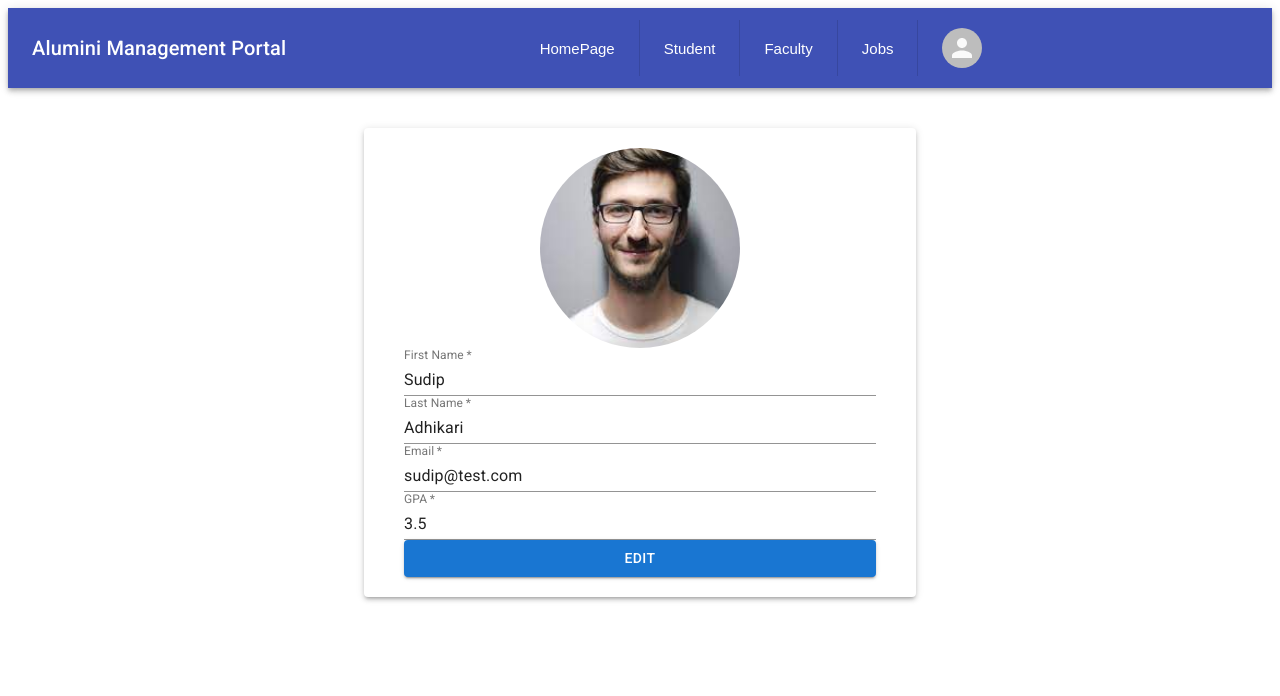
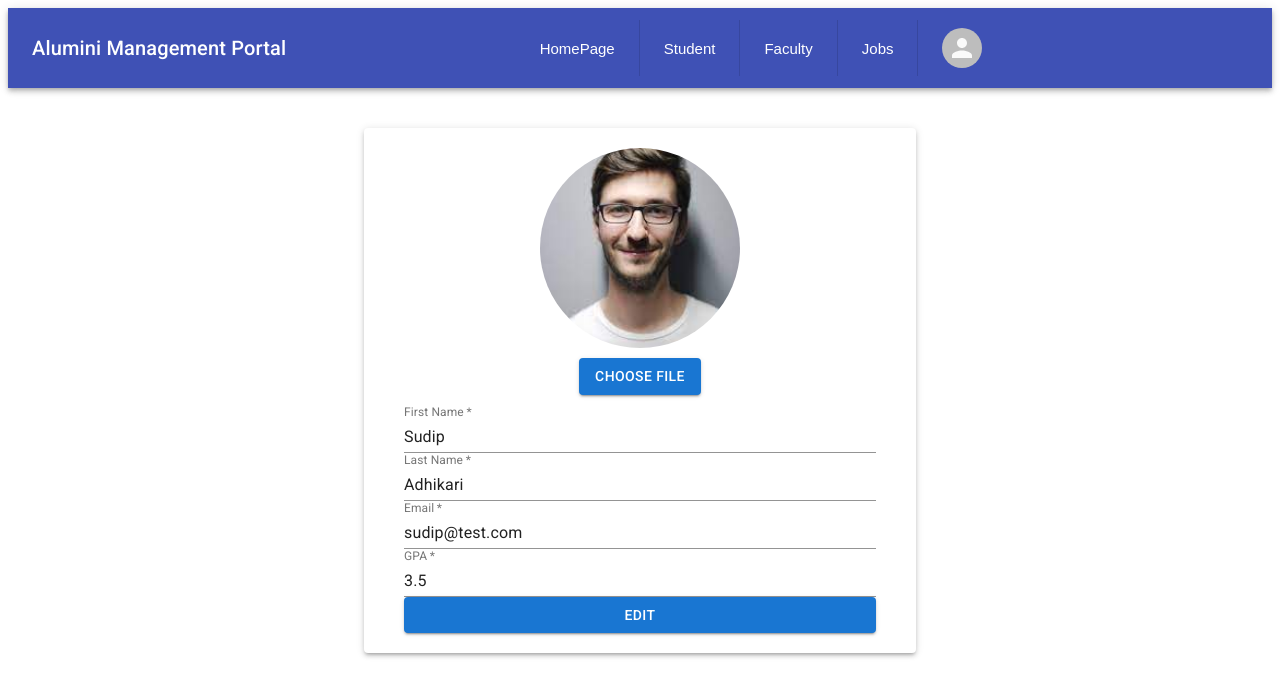
Before and after one commit to umur/waa-june-2022-final-project, a React (Create React App) app in the folder alumni_app/: page /Profile in a window 1280 px wide. Shown: the top 696 px of the page. Built offline with nearby package versions, Linux system fonts and the light colour scheme; no server answers.

Commit message:
component added

```diff
--- a/alumni_app/src/pages/profile/Profile.js
+++ b/alumni_app/src/pages/profile/Profile.js
@@ -18,6 +18,7 @@ const Profile = () => {
       gpa: 3.5,
       lastLoggedInAt: "2022/6/17",
       active: true,
+      files: "/images/profile-imagejpg.jpg",
     },
   };
 
@@ -32,8 +33,8 @@ const Profile = () => {
     fetchData();
   }, []);
 
-  const handleInputChange = () => {
-    console.log("form changed");
+  const handleImageUpload = (event) => {
+    console.log("Image is changed " + event.target.files[0]);
   };
 
   return (
@@ -43,12 +44,25 @@ const Profile = () => {
           <Grid item xs={12} alignContent="center" className="profile-img">
             <Avatar
               alt="User Profile"
-              src="/images/profile-imagejpg.jpg"
+              src={userState.user.files}
               sx={{ width: 200, height: 200 }}
             />
+            {/* onChange={} */}
           </Grid>
+          <div className="file-upload">
+            <Button variant="contained" component="label">
+              Choose File
+              <input
+                type="file"
+                hidden
+                name="image"
+                onChange={handleImageUpload}
+              />
+            </Button>
+          </div>
 
           <TextField
+            className="text-field"
             required
             id="firstname"
             label="First Name"
@@ -66,6 +80,7 @@ const Profile = () => {
 
           <TextField
             required
+            className="text-field"
             id="lastname"
             label="Last Name"
             defaultValue={userState.user.lastName}
@@ -74,6 +89,7 @@ const Profile = () => {
 
           <TextField
             required
+            className="text-field"
             id="email"
             label="Email"
             defaultValue={userState.user.email}
@@ -82,6 +98,7 @@ const Profile = () => {
 
           <TextField
             required
+            className="text-field"
             id="gpa"
             label="GPA"
             type="number"
@@ -89,7 +106,7 @@ const Profile = () => {
             fullWidth
           />
 
-          <Button variant="contained" fullWidth>
+          <Button variant="contained" fullWidth className="text-field">
             Edit
           </Button>
         </Paper>
--- a/alumni_app/src/pages/profile/style.css
+++ b/alumni_app/src/pages/profile/style.css
@@ -4,7 +4,19 @@
 
 }
 
+.text-field {
+    margin-top: 10px;
+}
+
 .profile-paper {
     padding: 20px 40px;
     margin-top: 40px;
 }
+
+.file-upload {
+    display: flex;
+    justify-content: center;
+    align-items: center;
+    margin: 10px;
+
+}
```
